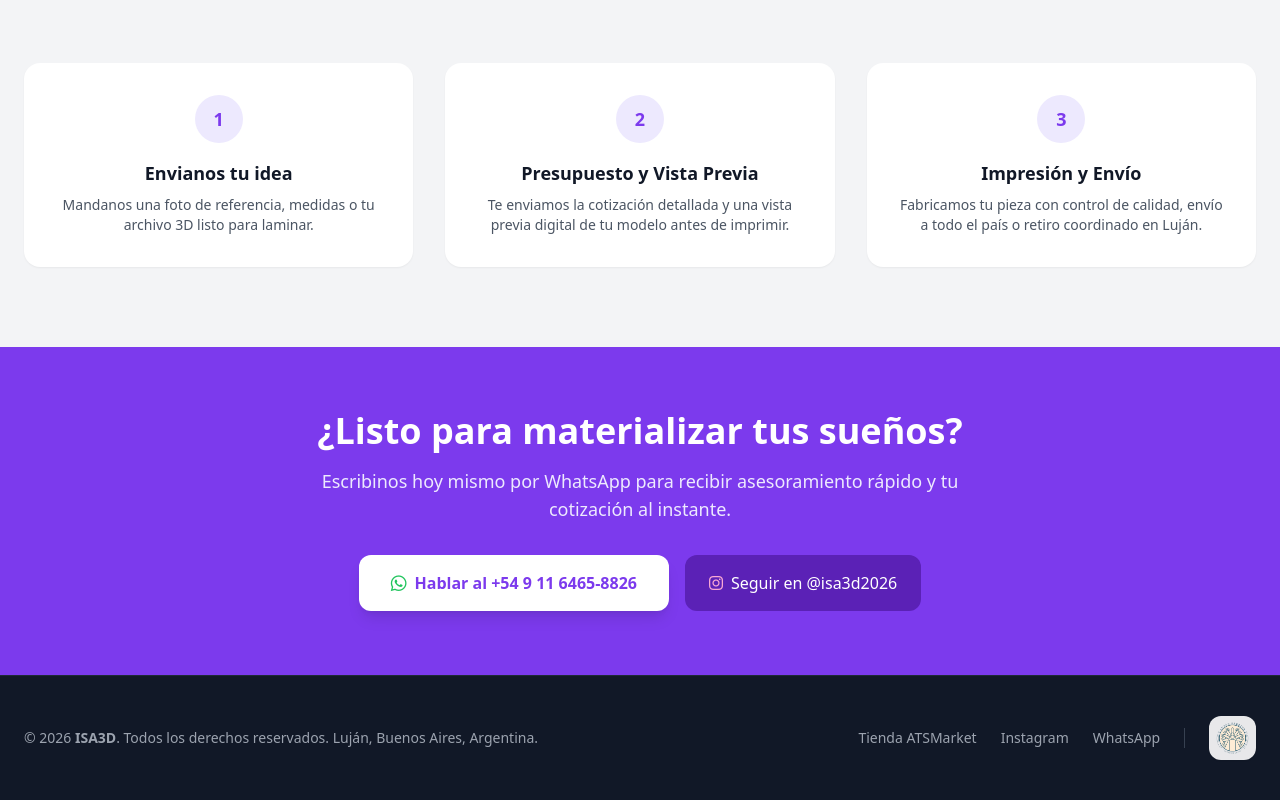
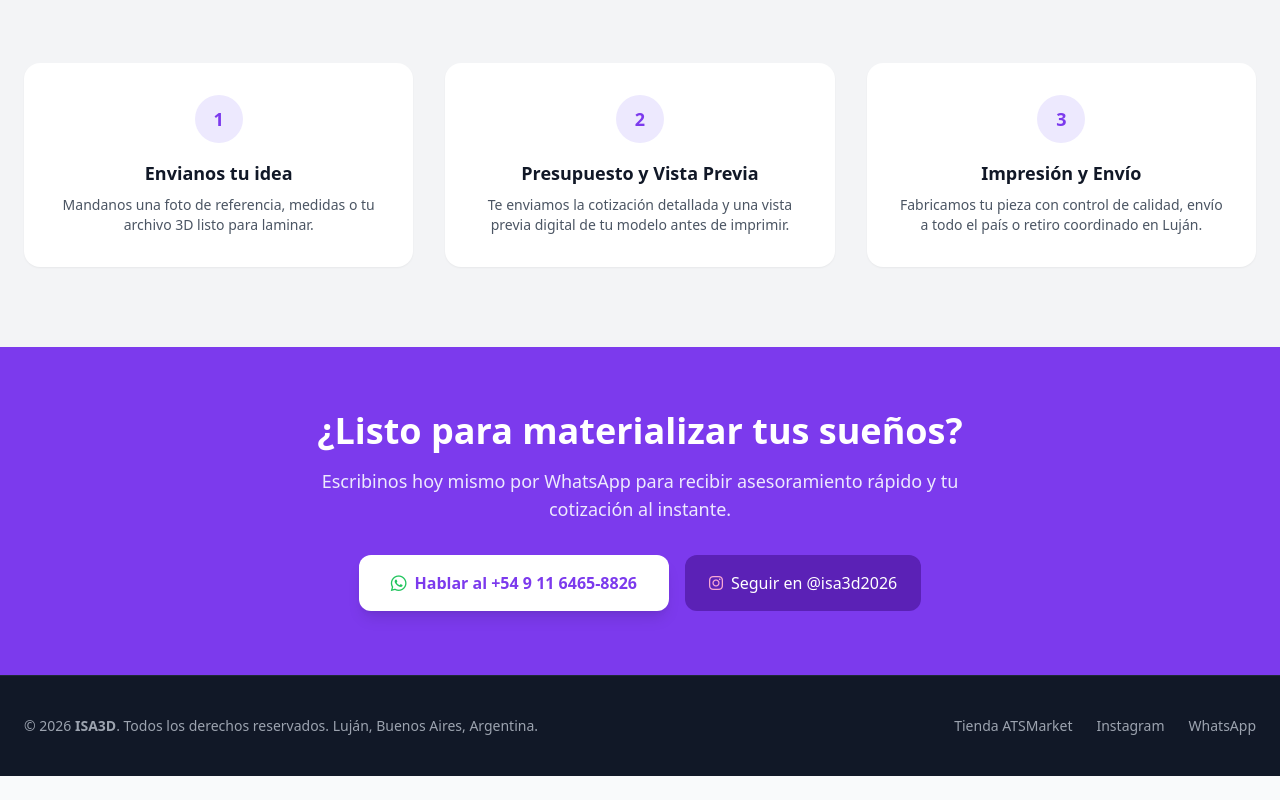
Before and after one commit to alvarosaccomani/isa3d-web-app, an Angular app: page / in a window 1280 px wide. Shown: the part 1494-2294 px from the top of the page. After the commit the page ends 2270 px from the top, so only its background shows below. Built offline with nearby package versions, Linux system fonts and the light colour scheme.

Commit message:
i remove logo-lujan-fabrica.png from footer component

```diff
--- a/src/app/shared/components/footer/footer.component.html
+++ b/src/app/shared/components/footer/footer.component.html
@@ -2,20 +2,10 @@
   <div class="max-w-7xl mx-auto px-6 flex flex-col md:flex-row justify-between items-center gap-6">
     <p>© 2026 <strong>ISA3D</strong>. Todos los derechos reservados. Luján, Buenos Aires, Argentina.</p>
 
-    <div class="flex flex-wrap items-center gap-6">
-      <div class="flex space-x-6">
-        <a href="https://atsmarket.com.ar/public/home-store/isa3d" target="_blank" class="hover:text-white transition">Tienda ATSMarket</a>
-        <a href="https://instagram.com/isa3d2026" target="_blank" class="hover:text-white transition">Instagram</a>
-        <a href="https://wa.me/5491164658826" target="_blank" class="hover:text-white transition">WhatsApp</a>
-      </div>
-      <div class="h-5 w-px bg-gray-700 hidden sm:block"></div>
-      <div class="bg-white/90 p-1.5 rounded-xl shadow-sm hover:bg-white transition flex items-center">
-        <img
-          src="logo-lujan-fabrica.png"
-          alt="Luján Fabrica"
-          class="h-8 w-auto object-contain"
-        />
-      </div>
+    <div class="flex space-x-6">
+      <a href="https://atsmarket.com.ar/public/home-store/isa3d" target="_blank" class="hover:text-white transition">Tienda ATSMarket</a>
+      <a href="https://instagram.com/isa3d2026" target="_blank" class="hover:text-white transition">Instagram</a>
+      <a href="https://wa.me/5491164658826" target="_blank" class="hover:text-white transition">WhatsApp</a>
     </div>
   </div>
 </footer>
```
